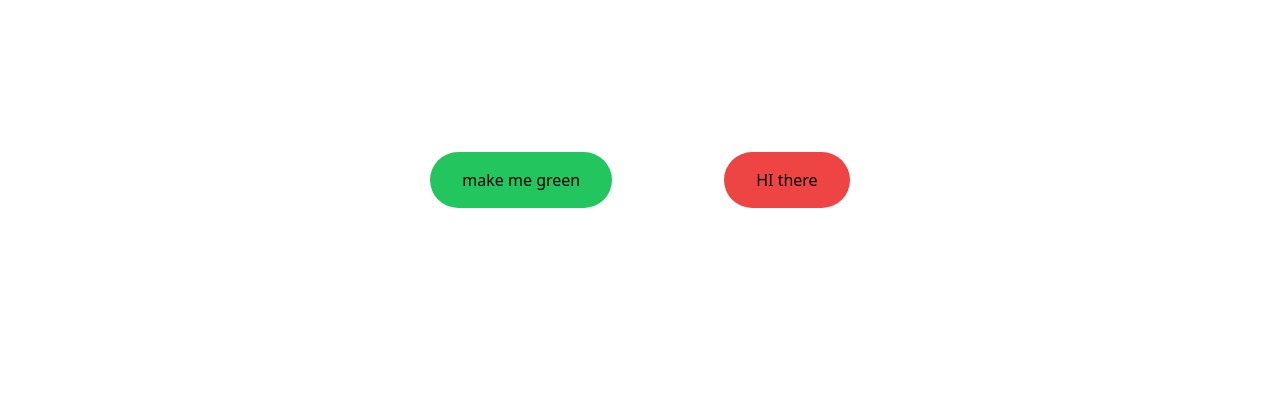
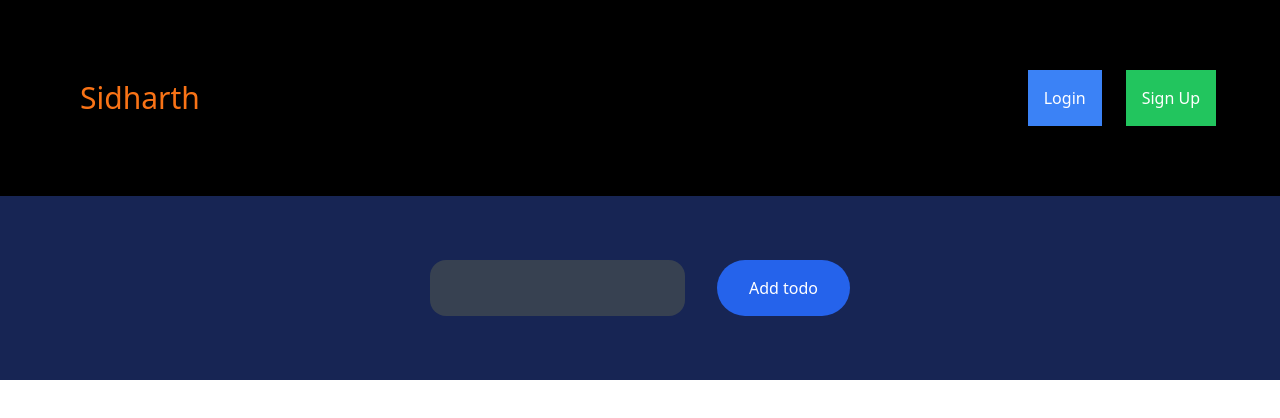
Before and after one commit to psidh/gdsc-todo-list, a React (Vite) app: page / in a window 1280 px wide. Shown: the top 418 px of the page. Built offline with nearby package versions, Linux system fonts and the light colour scheme.

Commit message:
committs

```diff
--- a/src/App.jsx
+++ b/src/App.jsx
@@ -1,20 +1,44 @@
-import './App.css';
+import { useState } from 'react';
 
 function App() {
+  const [todo, setTodo] = useState('');
+  const [todos, setTodos] = useState([]);
+
+  function adding() {
+    setTodo('');
+    setTodos([...todos, todo]);
+  }
+
   return (
-    <div className='m-16  '>
-      <button className='m-14 py-4 px-8 rounded-full bg-green-500'>
-        make me green
-      </button>
-      <button
-        onClick={() => {
-          alert('big statmene calling devs');
-        }}
-        className='m-14 py-4 px-8 rounded-full bg-red-500'
-      >
-        HI there
-      </button>
-    </div>
+    <main>
+      {/* The top component */}
+      <div className='p-16 bg-black text-white flex justify-between items-center'>
+        <h1 className='p-4 text-orange-500 text-3xl'>Sidharth</h1>
+
+        <div className='space-x-6'>
+          <button className='p-4 bg-blue-500 text-white '>Login</button>
+          <button className='p-4 bg-green-500 text-white'>Sign Up</button>
+        </div>
+      </div>
+
+      <div className='bg-blue-950 p-16 flex justify-center items-center space-x-8'>
+        <input
+          type='text'
+          title='todo'
+          value={todo}
+          onChange={(event) => setTodo(event.target.value)}
+          className='py-4 bg-gray-700 text-white pl-6 rounded-2xl'
+        />
+        <button
+          onClick={adding}
+          className='py-4 px-8 bg-blue-600  text-white rounded-full'
+        >
+          Add todo
+        </button>
+      </div>
+
+      <div className='p-6 text-3xl'>{todos}</div>
+    </main>
   );
 }
 
```
